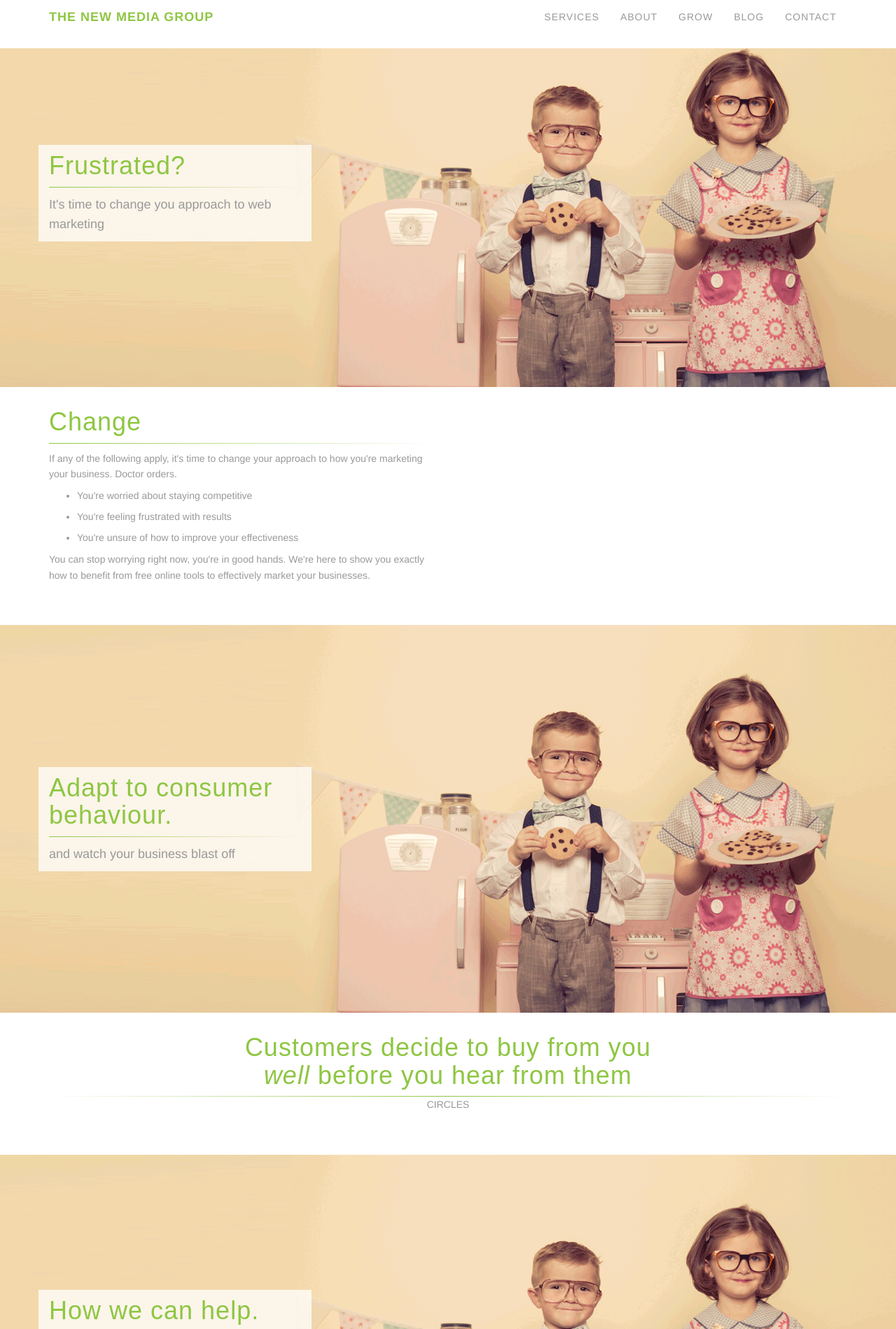
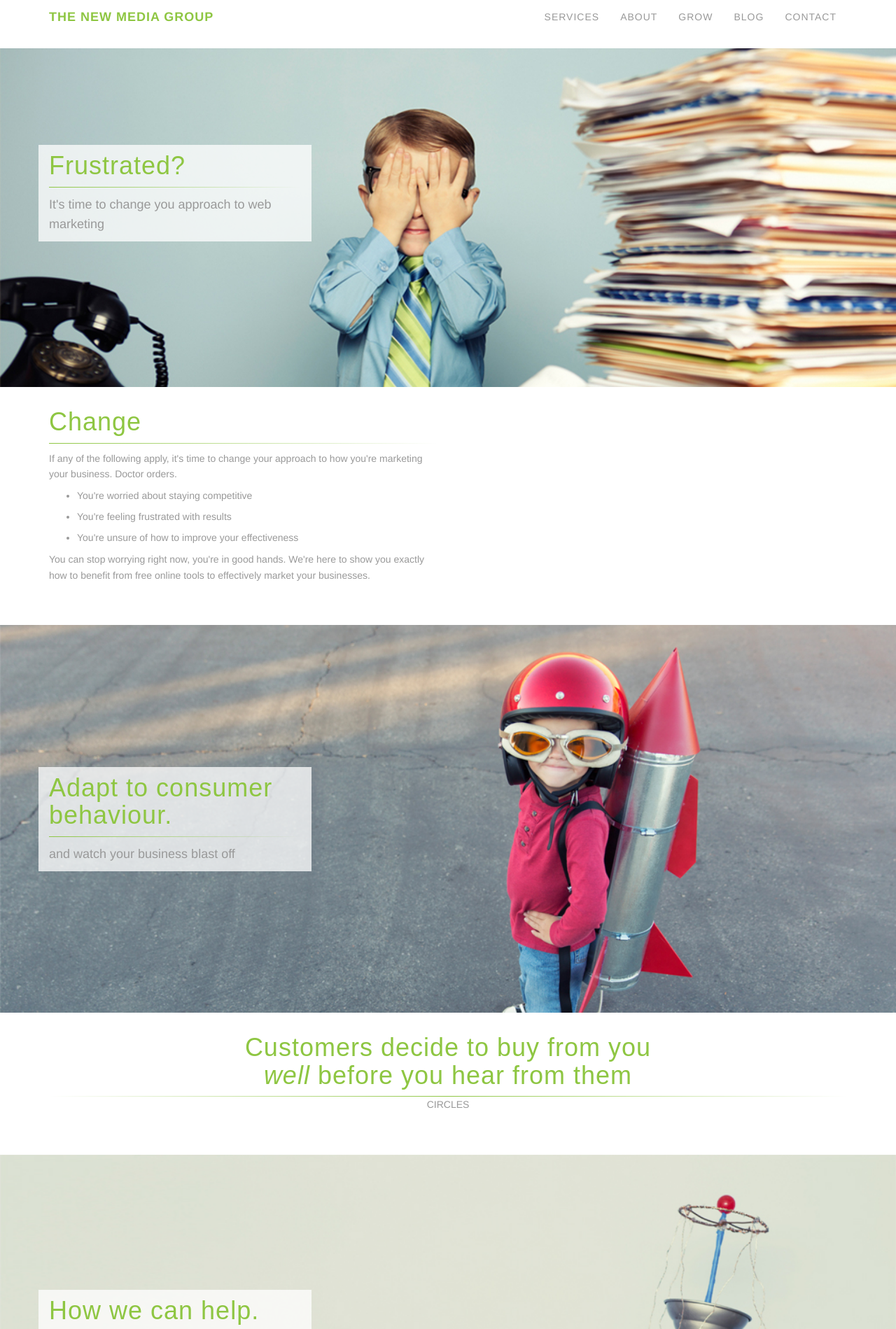
Before and after one commit to StarkCompany/thenewmediagroup.ca, a PHP site: page /grow in a window 1280 px wide. Shown: the part 21-1920 px from the top of the page at 70% size. Run offline with PHP 8.4, Linux system fonts and the light colour scheme; data that the repository does not hold is empty; some libraries are stand-ins or nearby versions.

Commit message:
added all main background images, but need proper res in 768,1024,1536

```diff
--- a/css/grayscale.css
+++ b/css/grayscale.css
@@ -164,23 +164,40 @@ a:focus {
     -o-background-size: cover;
     margin-bottom: -30px;
 }
+.grow {
+    display: table;
+    width: 100%;
+    height: 100%;
+    max-height: 554px;
+    padding: 0;
+    color: #999;
+    background: #fff url(../images/banner-frustrated-1024.jpg) no-repeat top center scroll;
+    -webkit-background-size: cover;
+    -moz-background-size: cover;
+    background-size: cover;
+    -o-background-size: cover;
+    margin-bottom: -30px;
+}
 
 @media(min-width:1024px) {
     .intro {
         background-image: url(../images/banner-services-1536.png);
     }
+    .grow {
+        background-image: url(../images/banner-frustrated-1536.jpg);
+    }
 }
 
-.intro .intro-body {
+.intro .intro-body, .grow .intro-body {
     display: table-cell;
     vertical-align: middle;
 }
 
-.intro .intro-body .brand-heading {
+.intro .intro-body .brand-heading, .grow .intro-body .brand-heading {
     font-size: 40px;
 }
 
-.intro .intro-body .intro-text {
+.intro .intro-body .intro-text, .grow .intro-body .intro-text {
     font-size: 18px;
 }
 
--- a/css/tnmg.css
+++ b/css/tnmg.css
@@ -1,7 +1,12 @@
 .intro-strategy {
   background-image: url(../images/banner-strategy-768.jpg);
 }
-
+.intro-adapt {
+  background-image: url(../images/banner-consumer-768.jpg);
+}
+.intro-competitive {
+  background-image: url(../images/banner-help-768.jpg);
+}
 .intro-management {
   background-image: url(../images/banner-marketing-768.jpg);
 }
@@ -37,6 +42,12 @@
 @media(min-width:768px) {
   .intro-strategy {
     background-image: url(../images/banner-strategy-1024.jpg);
+  }
+  .intro-competitive {
+    background-image: url(../images/banner-help-1024.jpg);
+  }
+  .intro-adapt {
+    background-image: url(../images/banner-consumer-1024.jpg);
   }
 
   .intro-management {
@@ -76,7 +87,12 @@
   .intro-strategy {
     background-image: url(../images/banner-strategy-1536.jpg);
   }
-
+  .intro-adapt {
+    background-image: url(../images/banner-consumer-1536.jpg);
+  }
+  .intro-competitive {
+    background-image: url(../images/banner-help-1536.jpg);
+  }
   .intro-management {
     background-image: url(../images/banner-marketing-1536.jpg);
   }
--- a/grow/index.php
+++ b/grow/index.php
@@ -99,7 +99,7 @@ if ($_POST["g-recaptcha-response"]) {
 </nav>
 
 <!-- Intro Header -->
-<header class="intro">
+<header class="grow">
 	<div class="intro-body">
 		<div class="container">
 			<div class="row">
@@ -131,7 +131,7 @@ if ($_POST["g-recaptcha-response"]) {
 	</div>
 </section>
 
-<div class="intro intro-adapt" id="adapt">
+<div class="grow intro-adapt" id="adapt">
 	<div class="intro-body">
 		<div class="container">
 			<div class="row">
```
Also changed, not shown: images/banner-consumer-1024.jpg (added), images/banner-consumer-1536.jpg (added), images/banner-consumer-768.jpg (added), images/banner-frustrated-1024.jpg (added), images/banner-frustrated-1536.jpg (added), images/banner-frustrated-768.jpg (added), images/banner-help-1024.jpg (added), images/banner-help-1536.jpg (added), images/banner-help-768.jpg (added).
